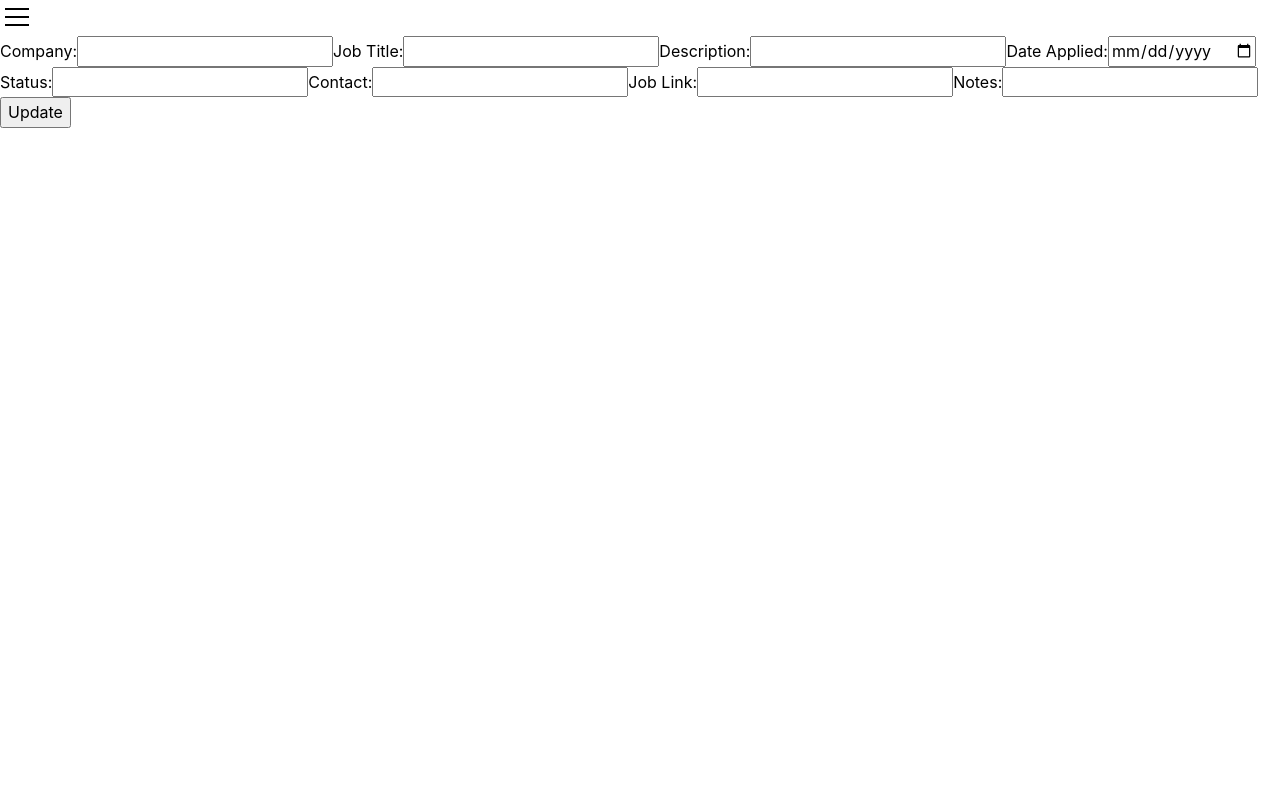
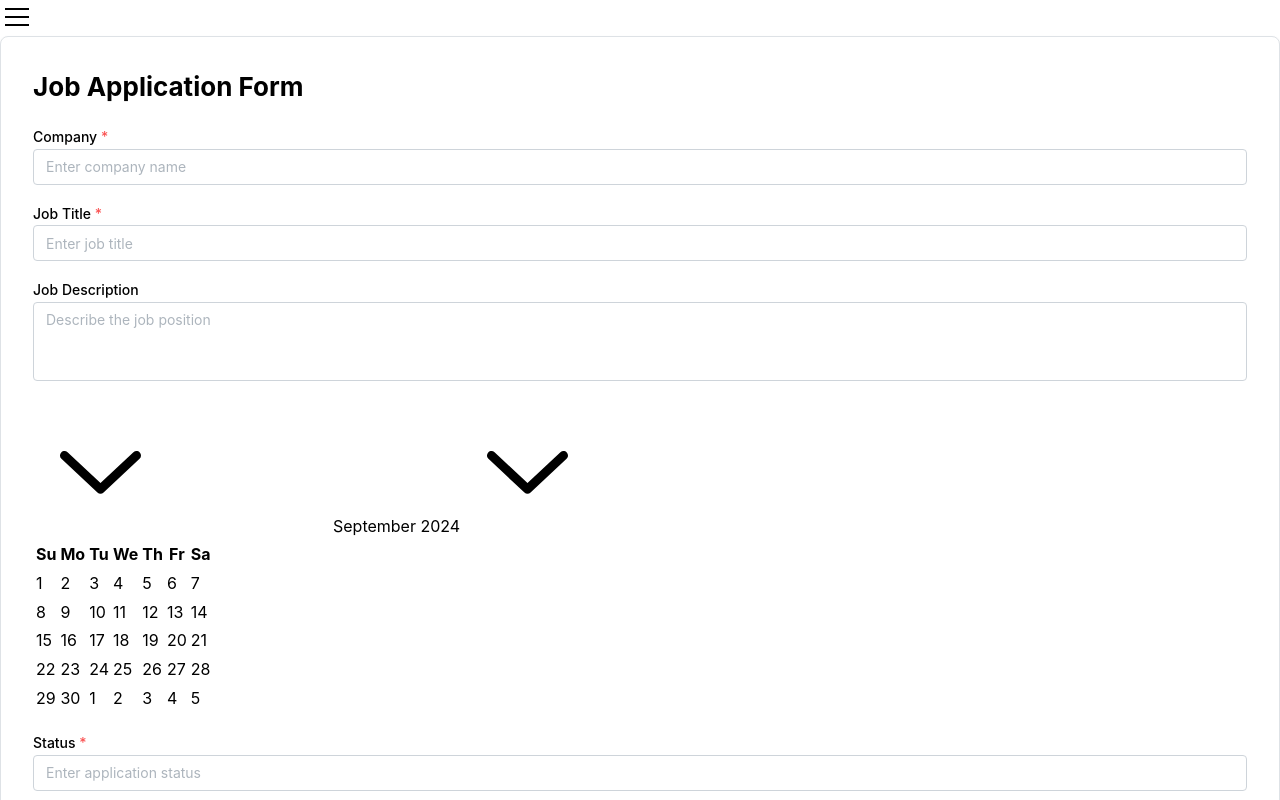
Before and after one commit to Sivva2/Job-App-Tracker, a React (Vite) app: page / in a window 1280 px wide. Shown: the top 800 px of the page. Built offline with nearby package versions, Linux system fonts and the light colour scheme.

Commit message:
🚀 Mantine apply for the form

```diff
--- a/package.json
+++ b/package.json
@@ -11,6 +11,7 @@
   },
   "dependencies": {
     "@mantine/core": "^7.7.1",
+    "@mantine/dates": "^7.13.1",
     "@mantine/hooks": "^7.7.1",
     "axios": "^1.7.7",
     "react": "^18.2.0",
--- a/src/components/JobForm.jsx
+++ b/src/components/JobForm.jsx
@@ -1,13 +1,24 @@
 import { useState } from "react";
 import { useNavigate } from "react-router-dom";
 import axios from "axios";
+import {
+  TextInput,
+  Textarea,
+  Button,
+  Group,
+  Paper,
+  Title,
+  Select,
+} from "@mantine/core";
+import { DatesProvider, DatePicker } from "@mantine/dates";
+import dayjs from "dayjs"; // For date formatting
 
 const JobForm = () => {
   const [formValues, setFormValues] = useState({
     company: "",
     jobTitle: "",
     description: "",
-    dateApplied: "",
+    dateApplied: null,
     status: "",
     contact: "",
     jobLink: "",
@@ -16,111 +27,155 @@ const JobForm = () => {
 
   const navigate = useNavigate();
 
-  // Handle form input changes //
+  // Handle form input changes
   const handleChange = (event) => {
     const { name, value } = event.target;
-
     setFormValues((prevValues) => ({
       ...prevValues,
       [name]: value,
     }));
   };
 
-  // Handle form submission //
+  // Handle date change for DatePicker
+  const handleDateChange = (date) => {
+    setFormValues((prevValues) => ({
+      ...prevValues,
+      dateApplied: date,
+    }));
+  };
+
+  // Handle form submission
   const handleSubmit = async (event) => {
     event.preventDefault();
 
     try {
-      const method = formValues.id ? "put" : "post"; // Determine whether to update or create //
+      const method = formValues.id ? "put" : "post"; // Determine whether to update or create
       const url = formValues.id
         ? `http://localhost:4000/jobs/${formValues.id}`
         : `http://localhost:4000/jobs`;
+
+      const formattedData = {
+        ...formValues,
+        dateApplied: formValues.dateApplied
+          ? dayjs(formValues.dateApplied).format("YYYY-MM-DD")
+          : null, // Ensure date is in correct format
+      };
 
       const response = await axios({
         method: method,
         url: url,
         headers: { "Content-Type": "application/json" },
-        data: formValues,
+        data: formattedData,
       });
 
       const job = response.data;
-      navigate(`http://localhost:4000//job/${job.id}`);
+      navigate(`/job/${job.id}`);
     } catch (error) {
       console.error(error);
     }
   };
 
   return (
-    <form onSubmit={handleSubmit}>
-      <label>
-        Company:
-        <input
+    <Paper shadow="md" radius="md" p="xl" withBorder>
+      <Title order={2} mb="lg">
+        Job Application Form
+      </Title>
+      <form onSubmit={handleSubmit}>
+        <TextInput
+          label="Company"
+          placeholder="Enter company name"
           name="company"
           value={formValues.company}
           onChange={handleChange}
           required
+          mb="md"
         />
-      </label>
-      <label>
-        Job Title:
-        <input
+
+        <TextInput
+          label="Job Title"
+          placeholder="Enter job title"
           name="jobTitle"
           value={formValues.jobTitle}
           onChange={handleChange}
           required
+          mb="md"
         />
-      </label>
-      <label>
-        Description:
-        <input
+
+        <Textarea
+          label="Job Description"
+          placeholder="Describe the job position"
           name="description"
           value={formValues.description}
           onChange={handleChange}
+          autosize
+          minRows={3}
+          mb="md"
         />
-      </label>
-      <label>
-        Date Applied:
-        <input
-          name="dateApplied"
-          type="date"
-          value={formValues.dateApplied}
-          onChange={handleChange}
-          required
-        />
-      </label>
-      <label>
-        Status:
-        <input
+
+        <DatesProvider
+          settings={{
+            locale: "fr",
+            firstDayOfWeek: 0,
+            weekendDays: [0],
+            timezone: "UTC",
+          }}
+        >
+          <DatePicker
+            label="Date Applied"
+            placeholder="Pick date"
+            value={formValues.dateApplied}
+            onChange={handleDateChange}
+            required
+            mb="md"
+          />
+        </DatesProvider>
+
+        <TextInput
+          label="Status"
+          placeholder="Enter application status"
           name="status"
           value={formValues.status}
           onChange={handleChange}
           required
+          mb="md"
         />
-      </label>
-      <label>
-        Contact:
-        <input
+
+        <TextInput
+          label="Contact"
+          placeholder="Enter contact details"
           name="contact"
           value={formValues.contact}
           onChange={handleChange}
           required
+          mb="md"
         />
-      </label>
-      <label>
-        Job Link:
-        <input
+
+        <TextInput
+          label="Job Link"
+          placeholder="Paste job link"
           name="jobLink"
           value={formValues.jobLink}
           onChange={handleChange}
           required
+          mb="md"
         />
-      </label>
-      <label>
-        Notes:
-        <input name="notes" value={formValues.notes} onChange={handleChange} />
-      </label>
-      <button type="submit">Update</button>
-    </form>
+
+        <Textarea
+          label="Notes"
+          placeholder="Additional notes"
+          name="notes"
+          value={formValues.notes}
+          onChange={handleChange}
+          autosize
+          minRows={2}
+          mb="lg"
+        />
+
+        <Group position="right">
+          <Button type="submit">Submit</Button>
+        </Group>
+      </form>
+    </Paper>
   );
 };
 
```
Also changed, not shown: 1 other file (tests, documents, lock files or other folders).
